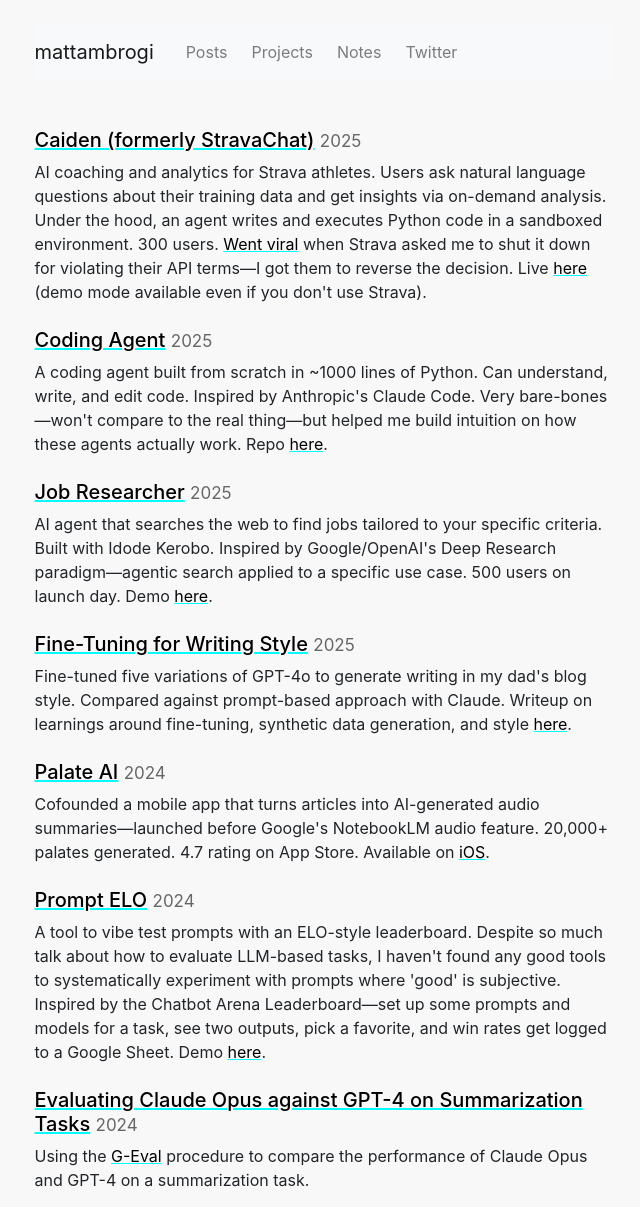
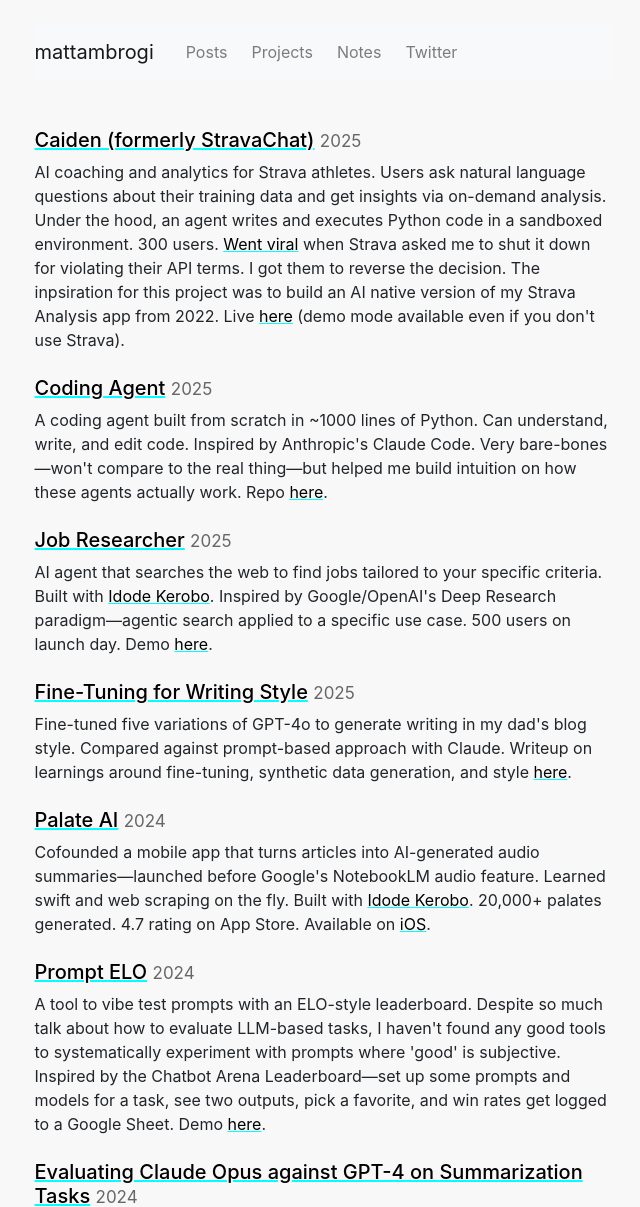
Before and after one commit to mattambrogi/personal-site, a Django app: page /projects in a window 1280 px wide. Shown: the top 1207 px of the page, without its empty margins (317-957 px from the left). Run offline with Django 4.2, Linux system fonts and the light colour scheme; parts of the project's set-up code (start-up, migrations or seed data) failed here and were passed over.

Commit message:
Few small updates

```diff
--- a/templates/home.html
+++ b/templates/home.html
@@ -20,7 +20,7 @@
 {% block content %}
 <div class="home-content">
     <h2 class="mb-3"> Hey, I'm Matt.</h2>
-    <p>I’m an AI engineer. I'm particularly interested in building agents that help people in their daily lives.</p>
+    <p>I’m an AI Engineer. I'm particularly interested in building agents that help people in their daily lives.</p>
     <p>
         I currently work at MyCase, a legal practice management platform, where I helped start the <a target="_blank"
             href="https://www.8am.com/ai/">AI team</a>. I designed and launched the Case Assistant — a general purpose
--- a/templates/projects.html
+++ b/templates/projects.html
@@ -27,7 +27,8 @@
         sandboxed environment. 300 users. <a target="_blank"
             href="https://x.com/matt_ambrogi/status/1987186940123197442?s=20">Went viral</a> when Strava asked me to
         shut it down for violating their
-        API terms—I got them to reverse the decision. Live <a target="_blank" href="https://www.caiden.app/">here</a>
+        API terms. I got them to reverse the decision. The inpsiration for this project was to build an AI native
+        version of my Strava Analysis app from 2022. Live <a target="_blank" href="https://www.caiden.app/">here</a>
         (demo mode available even if you don't use Strava).
     </p>
 </div>
@@ -44,7 +45,8 @@
     <h5><a target="_blank" href="https://x.com/matt_ambrogi/status/1905299066780533136?s=20">Job Researcher</a> <span
             class="project-year">2025</span></h5>
     <p>
-        AI agent that searches the web to find jobs tailored to your specific criteria. Built with Idode Kerobo.
+        AI agent that searches the web to find jobs tailored to your specific criteria. Built with <a target="_blank"
+            href="https://x.com/idode_k">Idode Kerobo</a>.
         Inspired by Google/OpenAI's Deep Research paradigm—agentic search applied to a specific use case. 500 users
         on launch day. Demo <a target="_blank"
             href="https://x.com/matt_ambrogi/status/1905299066780533136?s=20">here</a>.
@@ -61,16 +63,19 @@
 </div>
 <div class="project-entry mt-4">
     <h5><a target="_blank" href="https://apps.apple.com/us/app/palate-custom-ai-podcasts/id6479173263">Palate AI</a>
-        <span class="project-year">2024</span></h5>
+        <span class="project-year">2024</span>
+    </h5>
     <p>
         Cofounded a mobile app that turns articles into AI-generated audio summaries—launched before Google's
-        NotebookLM audio feature. 20,000+ palates generated. 4.7 rating on App Store. Available on <a target="_blank"
-            href="https://apps.apple.com/us/app/palate-custom-ai-podcasts/id6479173263">iOS</a>.
+        NotebookLM audio feature. Learned swift and web scraping on the fly. Built with <a target="_blank"
+            href="https://x.com/idode_k">Idode Kerobo</a>. 20,000+ palates generated. 4.7 rating on App Store. Available
+        on <a target="_blank" href="https://apps.apple.com/us/app/palate-custom-ai-podcasts/id6479173263">iOS</a>.
     </p>
 </div>
 <div class="project-entry mt-4">
     <h5><a target="_blank" href="https://x.com/matt_ambrogi/status/1813678073344073994?s=20">Prompt ELO</a>
-        <span class="project-year">2024</span></h5>
+        <span class="project-year">2024</span>
+    </h5>
     <p>
         A tool to vibe test prompts with an ELO-style leaderboard. Despite so much talk about how to evaluate
         LLM-based tasks, I haven't found any good tools to systematically experiment with prompts where 'good' is
@@ -100,7 +105,8 @@
 </div>
 <div class="project-entry mt-4">
     <h5><a target="_blank" href="https://github.com/mattambrogi/agent-implementation">ReAct Agent Implementation</a>
-        <span class="project-year">2024</span></h5>
+        <span class="project-year">2024</span>
+    </h5>
     <p>
         A very basic Python implementation of an LLM powered agent following the ReAct (reason + action) framework.
         I shared some notes on the implementation <a
@@ -165,7 +171,7 @@
     </p>
 </div>
 <div class="project-entry mt-4">
-    <h5><a target="_blank" href="https://my-strava-data.herokuapp.com/">Strava Activity Analysis</a> <span
+    <h5><a href="{% url 'blog_post' 'strava-analysis' %}">Strava Activity Analysis</a> <span
             class="project-year">2022</span></h5>
     <p>I use the app Strava to track my runs and bike rides. A while back I published a peice on how to access and
         analyze activity data for other Strava users.
@@ -173,7 +179,8 @@
         authenticate into the Strava and recieve a report
         containing stats and trends for their top activites.
         You can check out the live app by clicking above, or see a
-        <a href="{% url 'blog_post' 'strava-analysis' %}">demo</a> here.
+        <a href="{% url 'blog_post' 'strava-analysis' %}">demo</a> here. In 2025 I built an AI native version of this
+        app called Caiden.
     </p>
 </div>
 <div class="project-entry mt-4">
```
